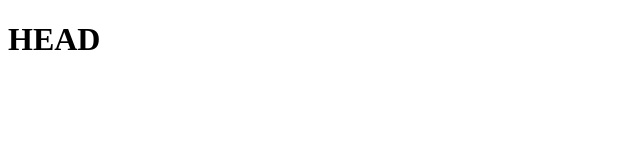
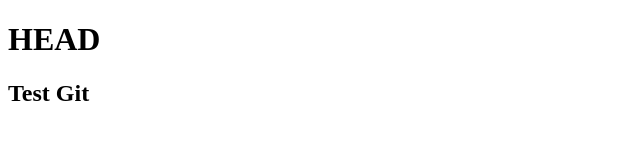
Before and after one commit to NKLucas/CS5610Spring2016, a website: page Test on Class.html in a window 1280 px wide. Shown: the whole page, without its empty margins (0-640 px from the left). Drawn offline with Linux system fonts and the light colour scheme.

Commit message:
test git without password

```diff
--- a/Test on Class.html
+++ b/Test on Class.html
@@ -10,7 +10,7 @@
 <body>
 
 <h1> HEAD </h1>
-
+<h2> Test Git </h2>
 
 </body>
 </html>
```
